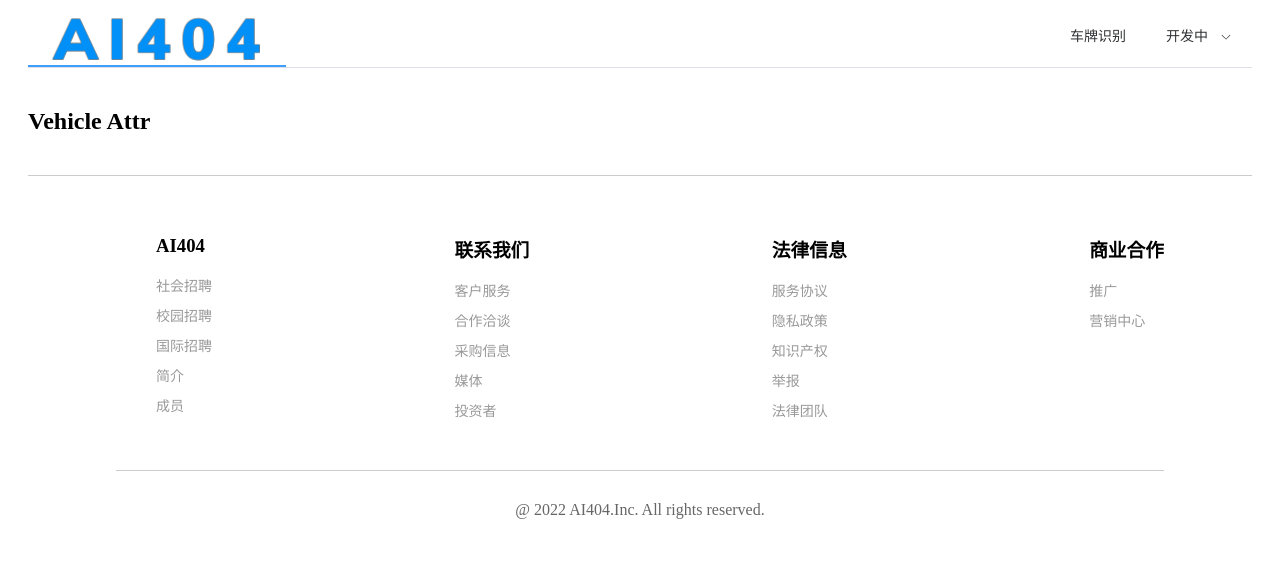
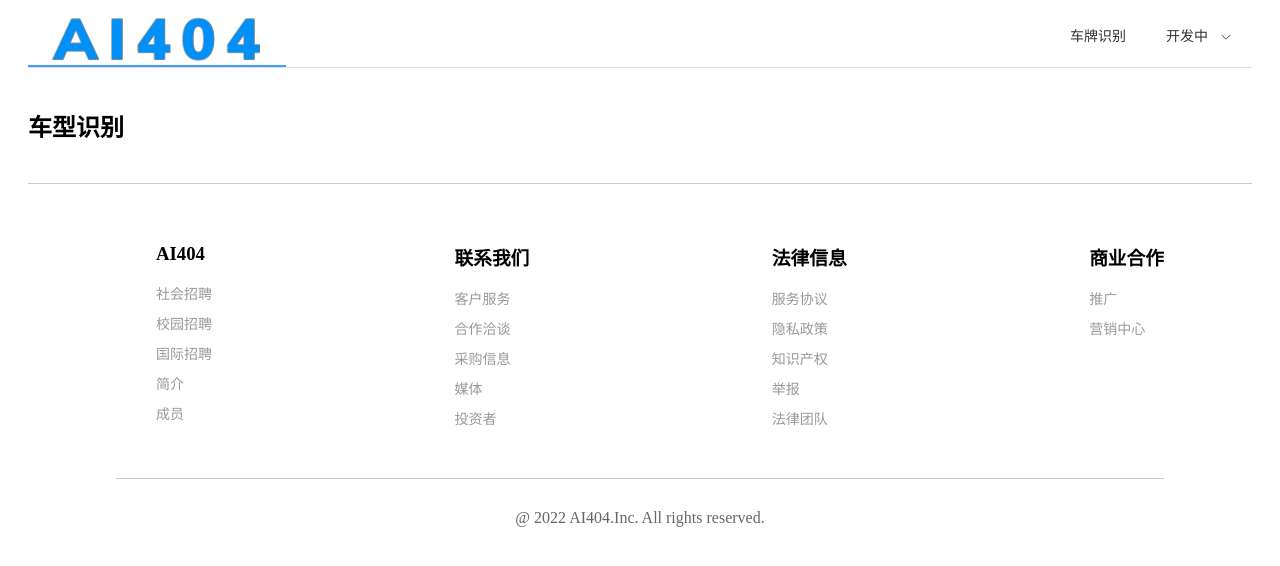
Before and after one commit to Jyijiucode/vi-web, a Vue app: page /vehicle_attr in a window 1280 px wide. Shown: the top 566 px of the page. Built offline with nearby package versions, Linux system fonts and the light colour scheme.

Commit message:
feat: test

```diff
--- a/src/views/vehicle_attr/index.vue
+++ b/src/views/vehicle_attr/index.vue
@@ -2,8 +2,9 @@
 </script>
 
 <template>
-  <h1>Vehicle Attr</h1>
+  <h1>车型识别</h1>
 </template>
 
 <style lang="scss" scoped>
+
 </style>
```
